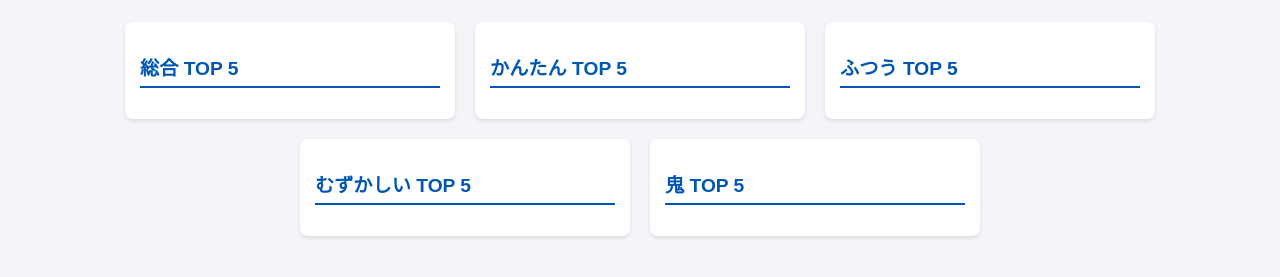
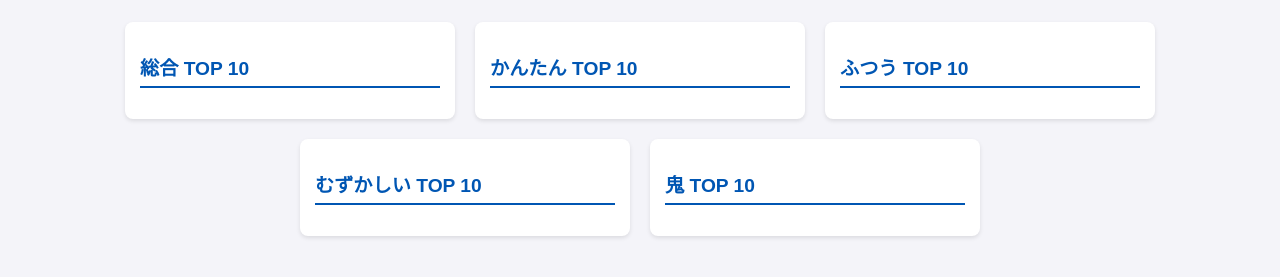
Before and after one commit to ts9460ts-source/heiho2, a plain HTML site: page ranking.html in a window 1280 px wide. Shown: the part 67-344 px from the top of the page. Drawn offline with Linux system fonts and the light colour scheme; no server answers.

Commit message:
Update ranking.html

```diff
--- a/ranking.html
+++ b/ranking.html
@@ -24,27 +24,28 @@
 
     <div class="container">
         <div class="ranking-box">
-            <h2>総合 TOP 5</h2>
+            <h2>総合 TOP 10</h2>
             <div id="total-ranking"></div>
         </div>
         <div class="ranking-box">
-            <h2>かんたん  TOP 5</h2>
+            <h2>かんたん  TOP 10</h2>
             <div id="easy-ranking"></div>
         </div>
         <div class="ranking-box">
-            <h2>ふつう TOP 5</h2>
+            <h2>ふつう TOP 10</h2>
             <div id="normal-ranking"></div>
         </div>
         <div class="ranking-box">
-            <h2>むずかしい TOP 5</h2>
+            <h2>むずかしい TOP 10</h2>
             <div id="hard-ranking"></div>
         </div>
         <div class="ranking-box">
-            <h2>鬼 TOP 5</h2>
+            <h2>鬼 TOP 10</h2>
             <div id="oni-ranking"></div>
         </div>
     </div>
 
     <script src="ranking.js"></script>
 </body>
+
 </html>
```
